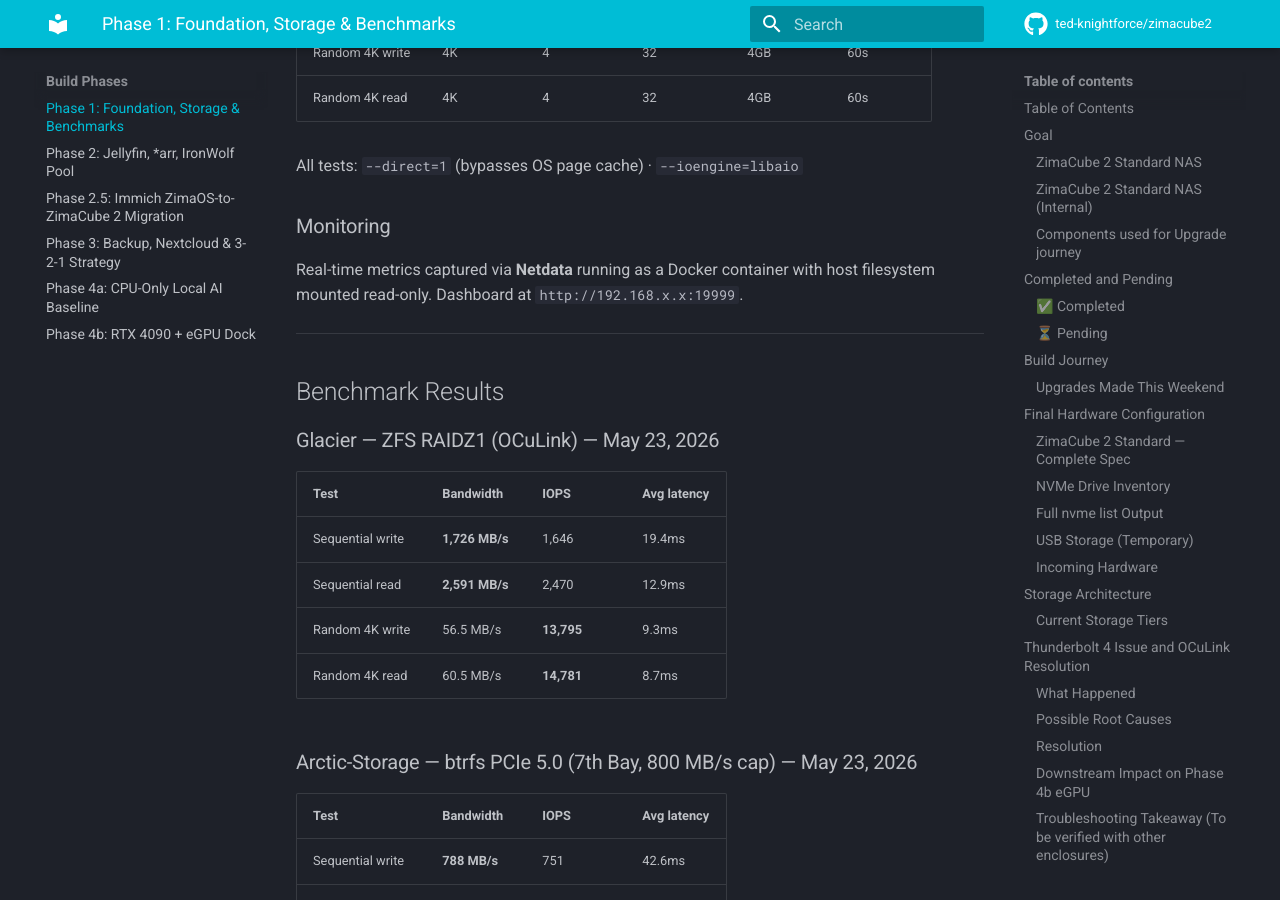
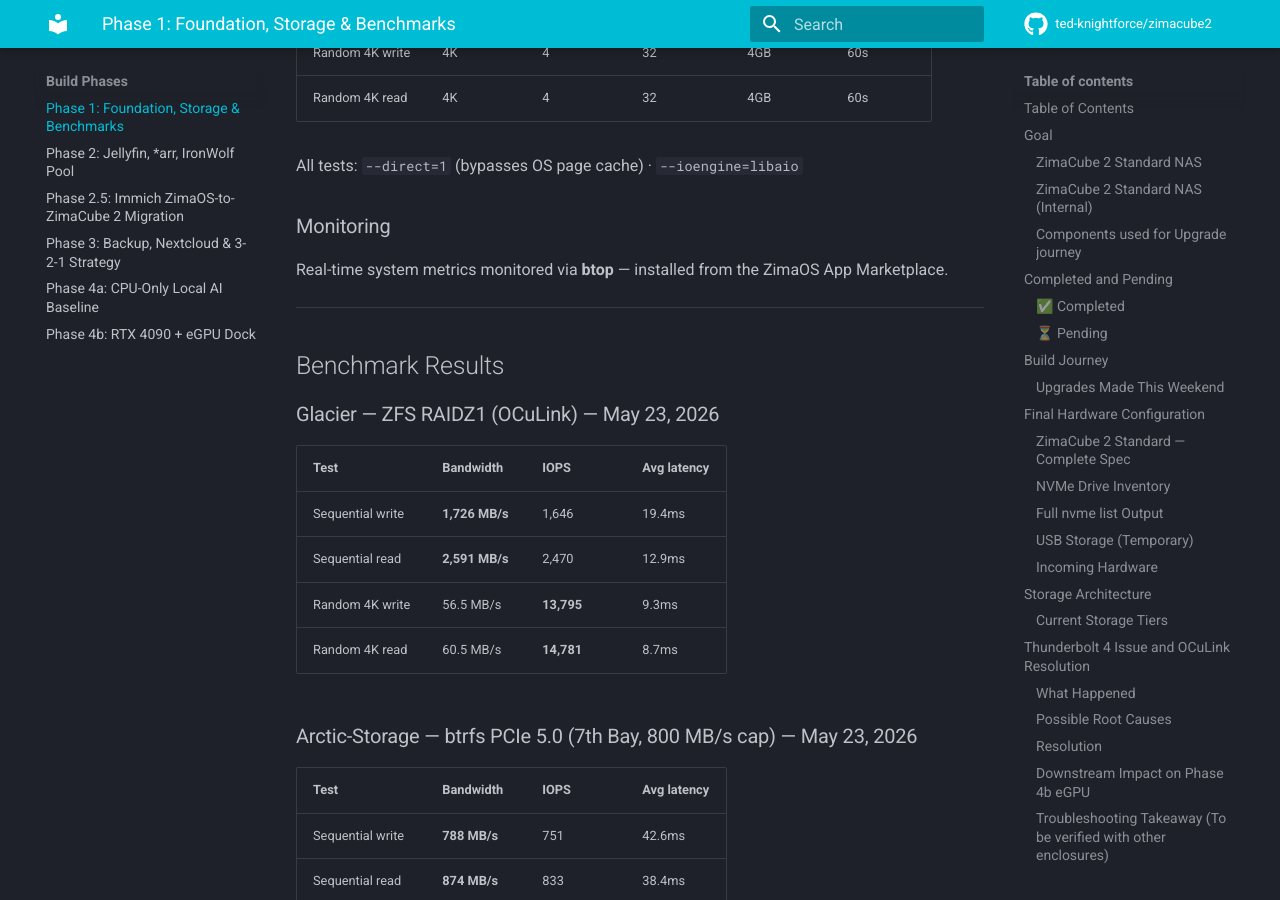
Before and after one commit to ted-knightforce/zimacube2, an MkDocs documentation site: the page built from docs/phases/01-foundation.md, in a window 1280 px wide and 900 px high, scrolled down 39526 px. Built offline with MkDocs 1.6.1 and Material for MkDocs 9.7.7, drawn with Linux system fonts in a browser that asks for light colours; comment, search, counter and statistics services are not loaded; some of the changed text lies outside the part shown.

Commit message:
Phase 1: replace Netdata with btop in Monitoring section and System Information

````diff
--- a/docs/phases/01-foundation.md
+++ b/docs/phases/01-foundation.md
@@ -550,7 +550,7 @@
 
 ### Monitoring
 
-Real-time metrics captured via **Netdata** running as a Docker container with host filesystem mounted read-only. Dashboard at `http://192.168.x.x:19999`.
+Real-time system metrics monitored via **btop** — installed from the ZimaOS App Marketplace.
 
 ---
 
@@ -848,7 +848,7 @@
 Kernel:    Linux 6.17.13-3-pve
 ZFS:       OpenZFS 2.3.2
 fio:       3.38
-Netdata:   Latest (Docker)
+btop:      ZimaOS App Marketplace
 Date:      Saturday, May 23, 2026
 ```
 
````
